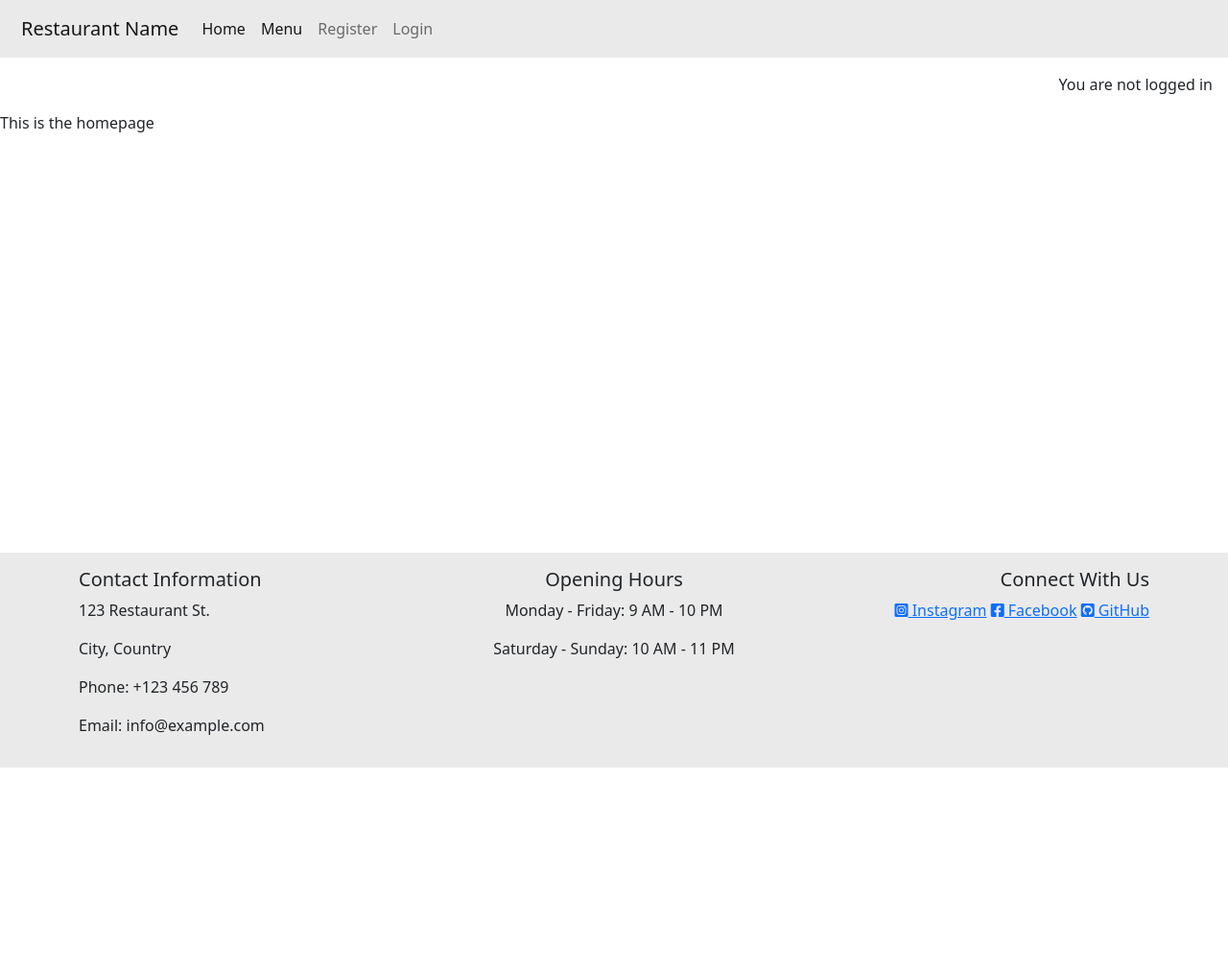
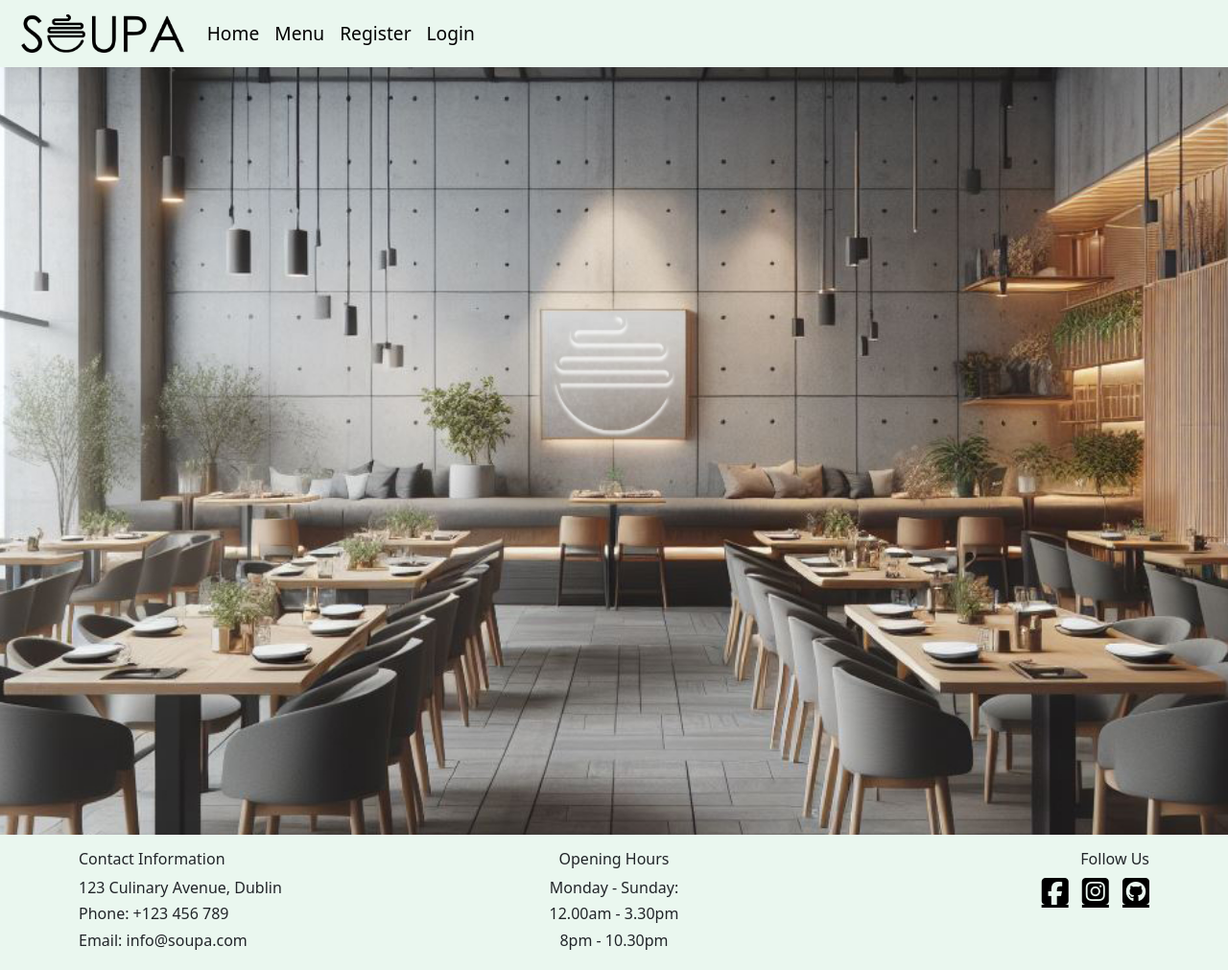
Before and after one commit to Darioc18/PP4-restaurant-booking-system, a Django app: page / in a window 1280 px wide. Shown: the whole page at 96% size. Before the commit the page ends 800 px from the top, so only its background shows below. Run offline with Django 4.2, Linux system fonts and the light colour scheme; some libraries are stand-ins or nearby versions.

Commit message:
Style home page

```diff
--- a/static/css/style.css
+++ b/static/css/style.css
@@ -1,5 +1,13 @@
+body {
+    min-height: 100%;
+    display: flex;
+    flex-direction: column;
+    margin: 0;
+    padding: 0;
+}
+
 .coloured-ribbon {
-    background-color: #eaeaea;
+    background-color: rgba(232, 247, 238, 0.9);
     padding: 10px;
     position: sticky;
     top: 0;
@@ -11,3 +19,46 @@
     justify-content: space-between;
     align-items: center;
 }
+
+.nav-link {
+    font-size: 1.2em;
+}
+
+.footer-icons a {
+    font-size: 2em;
+    color: black;
+    margin-right: 10px;
+}
+
+.footer-icons a:last-child {
+    margin-right: 0;
+}
+
+.hero-image {
+    /* position: absolute;
+    top: 0%; */
+    object-fit: cover;
+    width: 100%;
+    height: 100vh;
+}
+
+.name-logo {
+    height: 40px;
+}
+
+.navbar-nav .nav-link {
+    color: black
+}
+
+.navbar-nav .nav-link:hover,
+.navbar-nav .nav-link:focus {
+    color: grey
+}
+
+.footer-icons a:hover {
+    color: grey
+}
+
+.footer p {
+    margin-bottom: 0.2rem;
+}
--- a/templates/base.html
+++ b/templates/base.html
@@ -20,6 +20,7 @@
     <script src="https://cdn.jsdelivr.net/npm/bootstrap@5.0.1/dist/js/bootstrap.bundle.min.js"
         integrity="sha384-gtEjrD/SeCtmISkJkNUaaKMoLD0//ElJ19smozuHV6z3Iehds+3Ulb9Bn9Plx0x4" crossorigin="anonymous">
     </script>
+    <script src="https://kit.fontawesome.com/c355300088.js" crossorigin="anonymous"></script>
     <link rel="stylesheet" href="{% static 'css/style.css' %}">
 
 </head>
@@ -28,10 +29,10 @@
 
     <!-- Navigation -->
 
-    <nav class="navbar navbar-expand-lg navbar-light coloured-ribbon">
+    <nav class="navbar navbar-expand-lg coloured-ribbon">
         <div class="container-fluid">
             <div class="coloured-navbar-content">
-                <a class="navbar-brand" href="{% url 'home' %}">Restaurant Name</a>
+                <a class="navbar-brand" href="{% url 'home' %}"><img class="name-logo" src="{% static 'images/name_logo.png' %}" alt="name-logo" aria-label="Go to the home page"></a>
                 <button class="navbar-toggler" type="button" data-bs-toggle="collapse" data-bs-target="#navbarText"
                     aria-controls="navbarText" aria-expanded="false" aria-label="Toggle navigation">
                     <span class="navbar-toggler-icon"></span>
@@ -46,7 +47,7 @@
                         </li>
                         {% if user.is_authenticated %}
                         <li class="nav-item">
-                            <a class="nav-link {% if request.path == logout_url %}active{% endif %}" aria-current="page" href="{% url 'account_logout' %}">Logout</a>
+                            <a class="nav-link" aria-current="page" href="{% url 'account_logout' %}">Logout</a>
                         </li>
                         <li class="nav-item">
                             <a class="nav-link" href="{% url 'booking' %}">Book a Table</a>
@@ -56,11 +57,11 @@
                         </li>
                         {% else %}
                         <li class="nav-item">
-                            <a class="nav-link {% if request.path == signup_url %}active{% endif %}" aria-current="page"
+                            <a class="nav-link" aria-current="page"
                                 href="{% url 'account_signup' %}">Register</a>
                         </li>
                         <li class="nav-item">
-                            <a class="nav-link {% if request.path == login_url %}active{% endif %}" aria-current="page" href="{% url 'account_login' %}">Login</a>
+                            <a class="nav-link" aria-current="page" href="{% url 'account_login' %}">Login</a>
                         </li>
                         {% endif %}
                     </ul>
@@ -70,11 +71,24 @@
     </nav>
 
     <main class="flex-shrink-0 main-bg">
-        {% if user.is_authenticated %}
+        <div class="content__container">
+            {% if messages %}
+                <div class="message-container" id="messages-notes">
+                {% for message in messages %}
+                <div class="message-container__message">
+                    <p class="message-container__message--text">{{ message }}</p>
+                </div>
+                {% endfor %}
+                </div>
+            {% endif %}
+        </div>
+
+
+        <!-- {% if user.is_authenticated %}
         <p class="text-end m-3">You are logged in as {{ user }}</p>
         {% else %}
         <p class="text-end m-3">You are not logged in</p>
-        {% endif %}
+        {% endif %} -->
         {% block content %}
         <!-- Content Goes here -->
         {% endblock content %}
@@ -86,30 +100,42 @@
             <div class="row">
                 <!-- Left Column: Address, Phone, Email -->
                 <div class="col-md-4">
-                    <h5>Contact Information</h5>
-                    <p>123 Restaurant St.</p>
-                    <p>City, Country</p>
+                    <h6>Contact Information</h6>
+                    <p>123 Culinary Avenue, Dublin</p>
                     <p>Phone: +123 456 789</p>
-                    <p>Email: info@example.com</p>
+                    <p>Email: info@soupa.com</p>
                 </div>
 
                 <!-- Middle Column: Opening Time -->
                 <div class="col-md-4 text-center">
-                    <h5>Opening Hours</h5>
-                    <p>Monday - Friday: 9 AM - 10 PM</p>
-                    <p>Saturday - Sunday: 10 AM - 11 PM</p>
+                    <h6>Opening Hours</h6>
+                    <p>Monday - Sunday: </p>
+                    <p>12.00am - 3.30pm</p>
+                    <p>8pm - 10.30pm</p>
                 </div>
 
                 <!-- Right Column: Social Media Links -->
                 <div class="col-md-4 text-end">
-                    <h5>Connect With Us</h5>
-                    <a href="https://instagram.com" target="_blank"><i class="fab fa-instagram-square"></i> Instagram</a>
-                    <a href="https://facebook.com" target="_blank"><i class="fab fa-facebook-square"></i> Facebook</a>
-                    <a href="https://github.com" target="_blank"><i class="fab fa-github-square"></i> GitHub</a>
+                    <h6>Follow Us</h6>
+                    <div class="footer-icons">
+                        <a href="https://www.facebook.com/" target="_blank" class="fab fa-facebook-square"></a>
+                        <a href="https://www.instagram.com/" target="_blank" class="fab fa-instagram-square"></a>
+                        <a href="https://github.com/Darioc18/PP4-restaurant-booking-system" target="_blank" class="fab fa-github-square"></a>
+                    </div>
                 </div>
             </div>
         </div>
     </footer>
+
+    <script>
+        // Function to display and hide alert messages.
+        setTimeout(function () {
+            let messagesDj = document.getElementById('messages-notes');
+            if (messagesDj) {
+            messagesDj.style.display = 'none';
+        }
+        }, 2500);
+    </script>
 </body>
 
 </html>
--- a/templates/index.html
+++ b/templates/index.html
@@ -1,5 +1,11 @@
-{% extends "base.html" %} {% block content %}
+{% extends "base.html" %}
+{% load static %}
 
-<div>This is the homepage</div>
+{% block content %}
 
-{%endblock%}
+<!-- Hero Image -->
+<img class="hero-image" src="{% static 'images/restaurant.jpg' %}" alt="Restaurant Image">
+
+
+
+{% endblock %}
```
Also changed, not shown: static/images/name_logo.png (added), static/images/restaurant.jpg (added).
